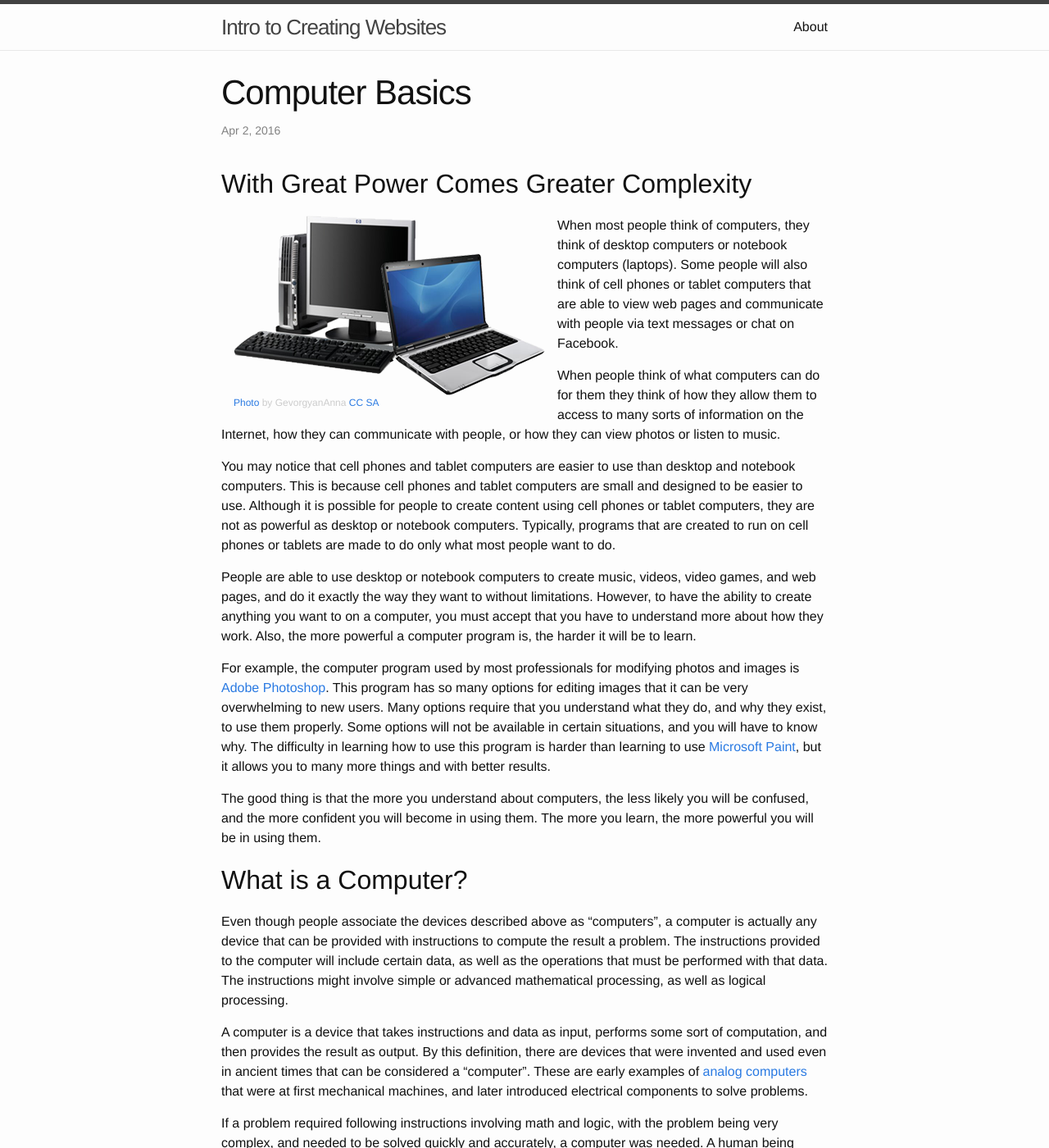
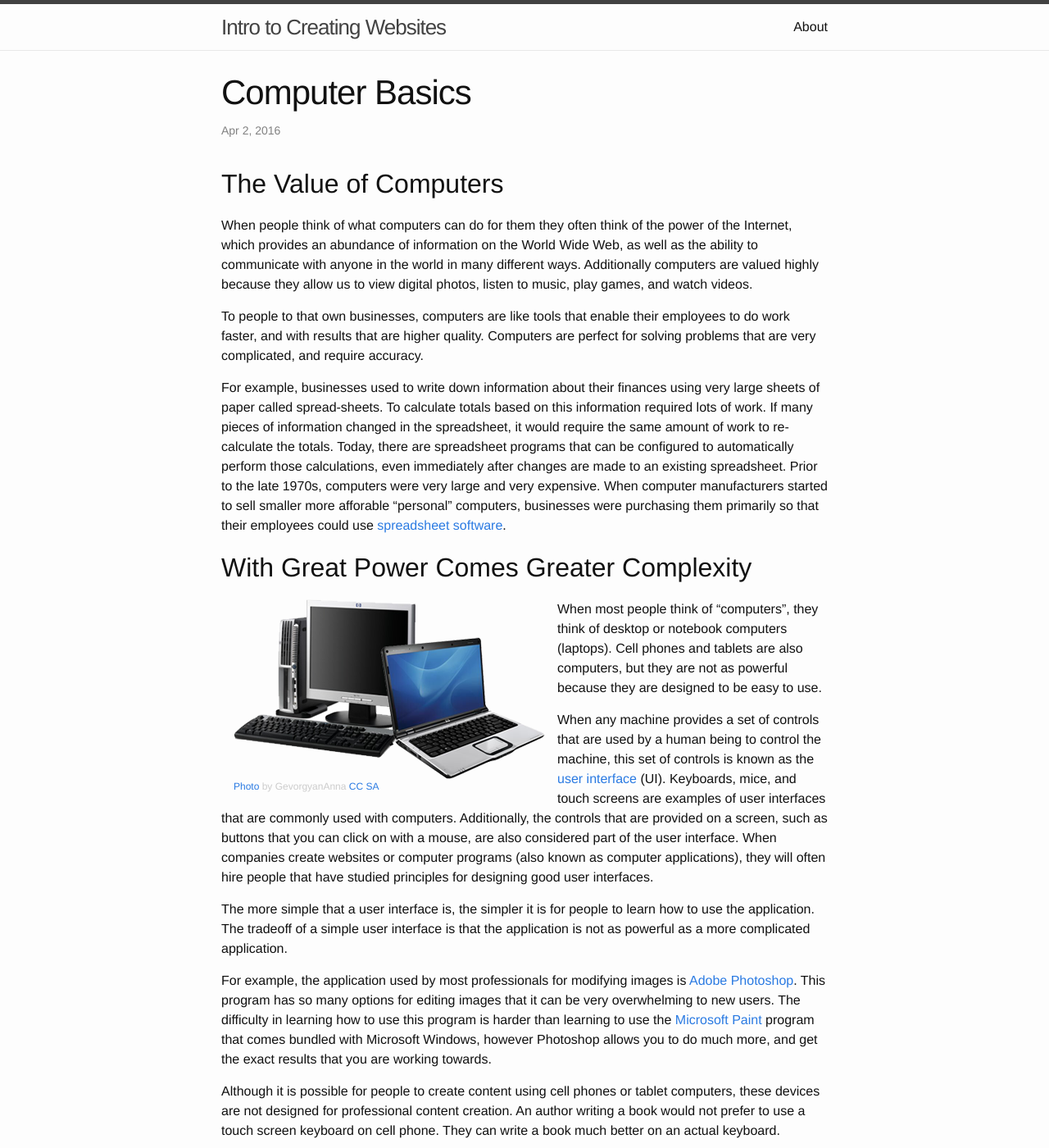
Before and after one commit to redconfetti/intro, a Jekyll site: the page built from _posts/2016-04-02-computer-basics.md, in a window 1280 px wide and 1400 px high. Shown: the whole window at 82% size. Built offline with Jekyll 4.4.1, drawn with Linux system fonts in a browser that asks for light colours; some of the changed text lies outside the part shown.

Commit message:
Editing computer basics post

```diff
--- a/_posts/2016-04-02-computer-basics.md
+++ b/_posts/2016-04-02-computer-basics.md
@@ -4,6 +4,27 @@ title:  "Computer Basics"
 date:   2016-04-02 11:11:30 -0700
 categories: basics
 ---
+
+## The Value of Computers
+
+When people think of what computers can do for them they often think of the power of the Internet,
+which provides an abundance of information on the World Wide Web, as well as the ability to
+communicate with anyone in the world in many different ways. Additionally computers are valued
+highly because they allow us to view digital photos, listen to music, play games, and watch videos.
+
+To people to that own businesses, computers are like tools that enable their employees to do work
+faster, and with results that are higher quality. Computers are perfect for solving problems that
+are very complicated, and require accuracy.
+
+For example, businesses used to write down information about their finances using very large sheets
+of paper called spread-sheets. To calculate totals based on this information required lots of work.
+If many pieces of information changed in the spreadsheet, it would require the same amount of work
+to re-calculate the totals. Today, there are spreadsheet programs that can be configured to
+automatically perform those calculations, even immediately after changes are made to an existing
+spreadsheet. Prior to the late 1970s, computers were very large and very expensive. When computer
+manufacturers started to sell smaller more afforable "personal" computers, businesses were
+purchasing them primarily so that their employees could use
+[spreadsheet software](https://en.wikipedia.org/wiki/Spreadsheet).
 
 ## With Great Power Comes Greater Complexity
 
@@ -15,27 +36,76 @@ categories: basics
   </div>
 </div>
 
-When most people think of computers, they think of desktop computers or notebook computers (laptops). Some people will also think of cell phones or tablet computers that are able to view web pages and communicate with people via text messages or chat on Facebook.
+When most people think of "computers", they think of desktop or notebook computers (laptops). Cell
+phones and tablets are also computers, but they are not as powerful because they are designed to be
+easy to use.
 
-When people think of what computers can do for them they think of how they allow them to access to many sorts of information on the Internet, how they can communicate with people, or how they can view photos or listen to music.
+When any machine provides a set of controls that are used by a human being to control the machine,
+this set of controls is known as the
+[user interface](https://en.wikipedia.org/wiki/User_interface) (UI). Keyboards, mice, and touch
+screens are examples of user interfaces that are commonly used with computers. Additionally, the
+controls that are provided on a screen, such as buttons that you can click on with a mouse, are
+also considered part of the user interface. When companies create websites or computer programs
+(also known as computer applications), they will often hire people that have studied principles for
+designing good user interfaces.
 
-You may notice that cell phones and tablet computers are easier to use than desktop and notebook computers. This is because cell phones and tablet computers are small and designed to be easier to use. Although it is possible for people to create content using cell phones or tablet computers, they are not as powerful as desktop or notebook computers. Typically, programs that are created to run on cell phones or tablets are made to do only what most people want to do.
+The more simple that a user interface is, the simpler it is for people to learn how to use the
+application. The tradeoff of a simple user interface is that the application is not as powerful as a
+more complicated application.
 
-People are able to use desktop or notebook computers to create music, videos, video games, and web pages, and do it exactly the way they want to without limitations. However, to have the ability to create anything you want to on a computer, you must accept that you have to understand more about how they work. Also, the more powerful a computer program is, the harder it will be to learn.
+For example, the application used by most professionals for modifying images is
+[Adobe Photoshop](https://en.wikipedia.org/wiki/Adobe_Photoshop). This program has so many options
+for editing images that it can be very overwhelming to new users. The difficulty in learning how to
+use this program is harder than learning to use the
+[Microsoft Paint](https://en.wikipedia.org/wiki/Paint_(software)) program that comes bundled with
+Microsoft Windows, however Photoshop allows you to do much more, and get the exact results that
+you are working towards.
 
-For example, the computer program used by most professionals for modifying photos and images is [Adobe Photoshop](https://en.wikipedia.org/wiki/Adobe_Photoshop). This program has so many options for editing images that it can be very overwhelming to new users. Many options require that you understand what they do, and why they exist, to use them properly. Some options will not be available in certain situations, and you will have to know why. The difficulty in learning how to use this program is harder than learning to use [Microsoft Paint](https://en.wikipedia.org/wiki/Paint_(software)), but it allows you to many more things and with better results.
+Although it is possible for people to create content using cell phones or tablet computers, these
+devices are not designed for professional content creation. An author writing a book would
+not prefer to use a touch screen keyboard on cell phone. They can write a book much better on an
+actual keyboard.
 
-The good thing is that the more you understand about computers, the less likely you will be confused, and the more confident you will become in using them. The more you learn, the more powerful you will be in using them.
+Desktop and notebook computers can be used to create music, videos, video games, and web pages. You
+can also develop cell phone applications using a desktop computer, but you cannot develop cell
+phone applications using a cell phone.
+
+Although you will have to learn the concepts needed to use a computer application that is designed
+for a specific profession, a basic understanding of computers will help you succeed in any
+profession that uses computers. It can help you solve problems faster, and work with greater
+confidence than people who do not understand how computers are designed and why.
+
+That the more you understand about computers, the less likely you will be
+confused, and the more confident you will become in using them. The more you learn, the more
+powerful you will be in using them.
 
 ## What is a Computer?
 
-Even though people associate the devices described above as "computers", a computer is actually any device that can be provided with instructions to compute the result a problem. The instructions provided to the computer will include certain data, as well as the operations that must be performed with that data. The instructions might involve simple or advanced mathematical processing, as well as logical processing.
+Even though people associate the devices described above as "computers", a computer is actually any
+device that can be provided with instructions to compute the result a problem. The instructions
+provided to the computer will include certain data, as well as the operations that must be performed
+with that data. The instructions might involve simple or advanced mathematical processing, as well
+as logical processing.
 
-A computer is a device that takes instructions and data as input, performs some sort of computation, and then provides the result as output. By this definition, there are devices that were invented and used even in ancient times that can be considered a "computer". These are early examples of [analog computers](https://en.wikipedia.org/wiki/Analog_computer) that were at first mechanical machines, and later introduced electrical components to solve problems.
+A computer is a device that takes instructions and data as input, performs some sort of computation,
+and then provides the result as output. By this definition, there are devices that were invented and
+used even in ancient times that can be considered a "computer". These are early examples of
+[analog computers](https://en.wikipedia.org/wiki/Analog_computer) that were at first mechanical
+machines, and later introduced electrical components to solve problems.
 
-If a problem required following instructions involving math and logic, with the problem being very complex, and needed to be solved quickly and accurately, a computer was needed. A human being might make mistakes and solve the problem too slowly. For instance, a [gun data computer](https://en.wikipedia.org/wiki/Gun_data_computer) was developed during World War 2 to calculate where to aim a gun so that it hits it's target. The calculation included information such as where the target currently is, which direction they are moving, which direction and how strong the wind is blowing, etc.
+If a problem required following instructions involving math and logic, with the problem being very
+complex, and needed to be solved quickly and accurately, a computer was needed. A human being might
+make mistakes and solve the problem too slowly. For instance, a
+[gun data computer](https://en.wikipedia.org/wiki/Gun_data_computer) was developed during
+World War 2 to calculate where to aim a gun so that it hits it's target. The calculation included
+information such as where the target currently is, which direction they are moving, which direction
+and how strong the wind is blowing, etc.
 
-If you think about all machines that have ever been created, they typically have been designed to solve a single specific problem. But the power of computers is that they are designed to be fed instructions, any instructions, and thus they can solve any problem. When computers are combined with other devices like monitors, speakers, or even robotic arms, the possibilities of what you can make the computer system do are almost infinite.
+If you think about all machines that have ever been created, they typically have been designed to
+solve a single specific problem. But the power of computers is that they are designed to be fed
+instructions, any instructions, and thus they can solve any problem. When computers are combined
+with other devices like monitors, speakers, or even robotic arms, the possibilities of what you can
+make the computer system do are almost infinite.
 
 ## The Von Neumann Architecture
 
@@ -43,34 +113,68 @@ If you think about all machines that have ever been created, they typically have
   <img src="{{site.baseurl}}/images/posts/eniac.jpg" width="300" alt="Class photo of the ENIAC">
 </div>
 
-The first digital computer was created in 1945, known as the [ENIAC](https://en.wikipedia.org/wiki/ENIAC) (Electronic Numerical Integrator And Computer). Much like the gun data computer mentioned above, it was designed to calculate information related to firing artillery. The ENIAC was 1000 times faster than previous electro-mechanical machines.
+The first digital computer was created in 1945, known as the
+[ENIAC](https://en.wikipedia.org/wiki/ENIAC) (Electronic Numerical Integrator And Computer). Much
+like the gun data computer mentioned above, it was designed to calculate information related to
+firing artillery. The ENIAC was 1000 times faster than previous electro-mechanical machines.
 
-The mathematician and physicist [John von Neumann](https://en.wikipedia.org/wiki/John_von_Neumann) was working on the [hydrogen bomb](https://en.wikipedia.org/wiki/Hydrogen_bomb) when he heard about the ENIAC, and was the first to run a computational problem on the ENIAC related to the hydrogen bomb instead of for artillery firing data.
+The mathematician and physicist [John von Neumann](https://en.wikipedia.org/wiki/John_von_Neumann)
+was working on the [hydrogen bomb](https://en.wikipedia.org/wiki/Hydrogen_bomb) when he heard about
+the ENIAC, and was the first to run a computational problem on the ENIAC related to the hydrogen
+bomb instead of for artillery firing data.
 
 <div class="photo align-right">
   <img src="{{site.baseurl}}/images/posts/von-neumann-architecture.svg" width="300" alt="computers">
   <div class="attribute">
-  	<a href="https://commons.wikimedia.org/wiki/File:Von_Neumann_Architecture.svg">Diagram</a> by Kapooht
+  	<a href="https://commons.wikimedia.org/wiki/File:Von_Neumann_Architecture.svg">
+      Diagram
+    </a> by Kapooht
   	<a href="https://creativecommons.org/licenses/by-sa/3.0/deed.en">CC SA</a>
   </div>
 </div>
 
 ## Central Processing Unit (CPU)
 
-In 1945 John von Neumann described a [computer architecture](https://en.wikipedia.org/wiki/Von_Neumann_architecture) that is similar to that still used today. A device known as the [Central Processing Unit](https://en.wikipedia.org/wiki/Central_processing_unit) (CPU) includes a unit that is responsible for performing the math and logic calculations, as well as a unit that is used to control each instruction that is being processed.
+In 1945 John von Neumann described a [computer architecture](https://en.wikipedia.org/wiki/Von_Neumann_architecture) that is similar to that still used today. A device known as the
+[Central Processing Unit](https://en.wikipedia.org/wiki/Central_processing_unit) (CPU) includes a
+unit that is responsible for performing the math and logic calculations, as well as a unit that is
+used to control each instruction that is being processed.
 
-The control unit includes a mechanism that determines the [clock rate](https://en.wikipedia.org/wiki/Clock_rate)of the CPU, which is the number of instructions that the CPU performs per a second. This rate is expressed using [Hertz](https://en.wikipedia.org/wiki/Hertz), which represent the number of cycles per each second. The ENIAC used a 100 kilo Hertz (kHz) clock, which means that it was able to perform 100,000 instructions per each second.
+The control unit includes a mechanism that determines the
+[clock rate](https://en.wikipedia.org/wiki/Clock_rate)of the CPU, which is the number of
+instructions that the CPU performs per a second. This rate is expressed using
+[Hertz](https://en.wikipedia.org/wiki/Hertz), which represent the number of cycles per each second.
+The ENIAC used a 100 kilo Hertz (kHz) clock, which means that it was able to perform 100,000
+instructions per each second.
 
-In March of 1993 a CPU called the Penium P5 was released by Intel for personal computers was able to perform at 60 Mega Hertz (MHz). This means it was able to perform 60,000,000 instructions per each second. In January of 2010, Intel released the Core i5-650 processor which has a clock speed of 3.2 Giga Hertz (GHz), or 3,200,000,000 instructions per each second.
+In March of 1993 a CPU called the Penium P5 was released by Intel for personal computers was able to
+perform at 60 Mega Hertz (MHz). This means it was able to perform 60,000,000 instructions per each
+second. In January of 2010, Intel released the Core i5-650 processor which has a clock speed of 3.2
+Giga Hertz (GHz), or 3,200,000,000 instructions per each second.
 
 ## Memory
 
-In the above diagram of the Von Neumann architecture, you see 'memory unit' connected to the CPU. The memory unit is where the instructions for the problem are written before the CPU starts to perform the calculations. The memory unit also stores any information that is related to the instructions. The memory unit must be able provide and store information very fastly, or else it will slow down the CPU. The memory does not retain any information when the computer is turned off.
+In the above diagram of the Von Neumann architecture, you see 'memory unit' connected to the CPU.
+The memory unit is where the instructions for the problem are written before the CPU starts to
+perform the calculations. The memory unit also stores any information that is related to the
+instructions. The memory unit must be able provide and store information very fastly, or else it
+will slow down the CPU. The memory does not retain any information when the computer is turned off.
 
-A good analogy is to think of the CPU as the brain of the computer that is solving the problems, and the memory is like a chalk board that a person might write down a complex math problem while they solve it.
+A good analogy is to think of the CPU as the brain of the computer that is solving the problems,
+and the memory is like a chalk board that a person might write down a complex math problem while
+they solve it.
 
-In modern computers the memory is called [Random Access Memory](https://en.wikipedia.org/wiki/Random-access_memory) (RAM). When you buy a computer it comes with a certain amount of RAM, but you can usually buy more RAM chips that can be installed inside of the computer so that it can run better. If you are running lots of programs on your computer at the same time, or running programs that use a lot of memory, this is a good idea.
+In modern computers the memory is called
+[Random Access Memory](https://en.wikipedia.org/wiki/Random-access_memory) (RAM). When you buy a
+computer it comes with a certain amount of RAM, but you can usually buy more RAM chips that can be
+installed inside of the computer so that it can run better. If you are running lots of programs on
+your computer at the same time, or running programs that use a lot of memory, this is a good idea.
 
 ## Input / Output
 
-As you can see in the above diagram, on the left and right there are the 'Input Device' and 'Output Device'. Sometimes this is represented by the computer using the abbreviation "I/O". These can be any number of devices that are part of the computer system, or connected to the computer. For example, a hard drive is both an Input and Output device. A hard drive is able to provide information, or store new information. Unlike the memory, the hard drive will continue to store information even when the computer system is turned off.
+As you can see in the above diagram, on the left and right there are the 'Input Device' and
+'Output Device'. Sometimes this is represented by the computer using the abbreviation "I/O". These
+can be any number of devices that are part of the computer system, or connected to the computer.
+For example, a hard drive is both an Input and Output device. A hard drive is able to provide
+information, or store new information. Unlike the memory, the hard drive will continue to store
+information even when the computer system is turned off.
```
